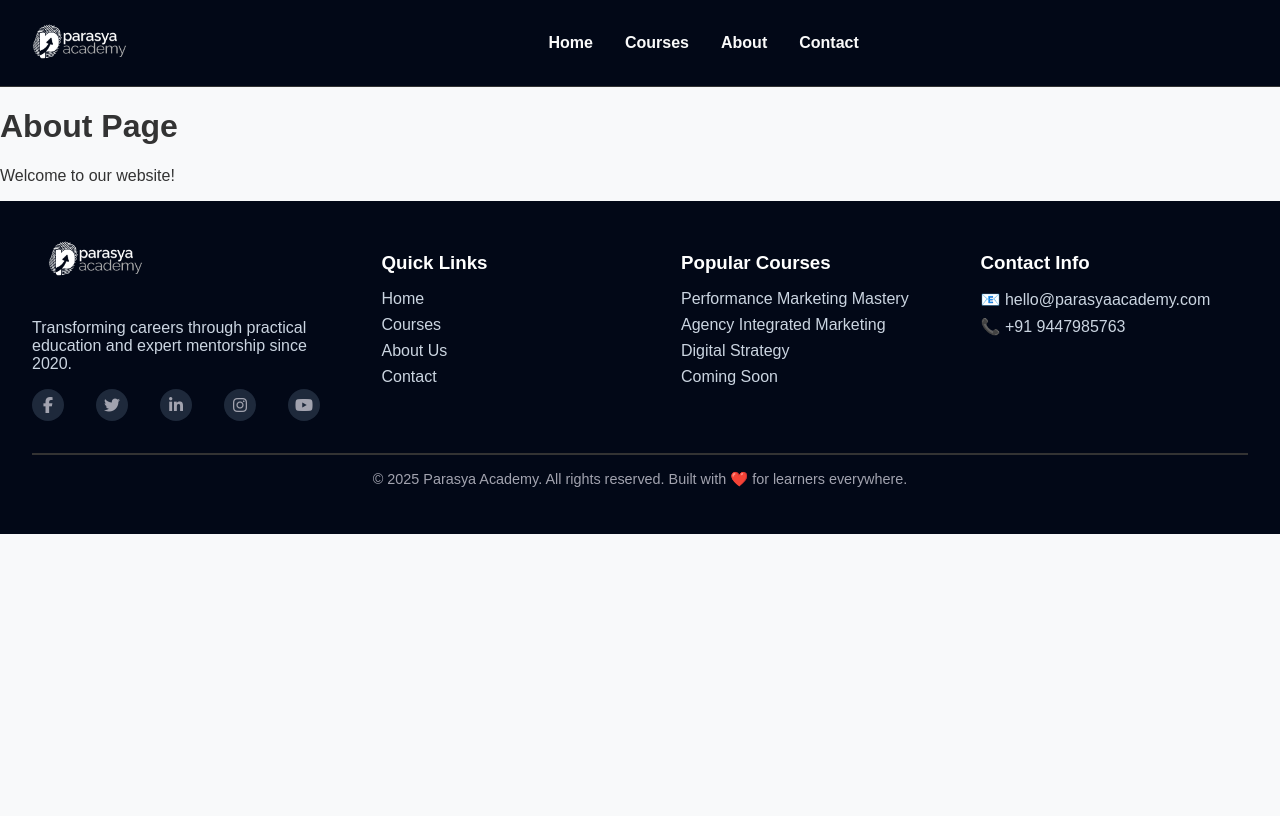
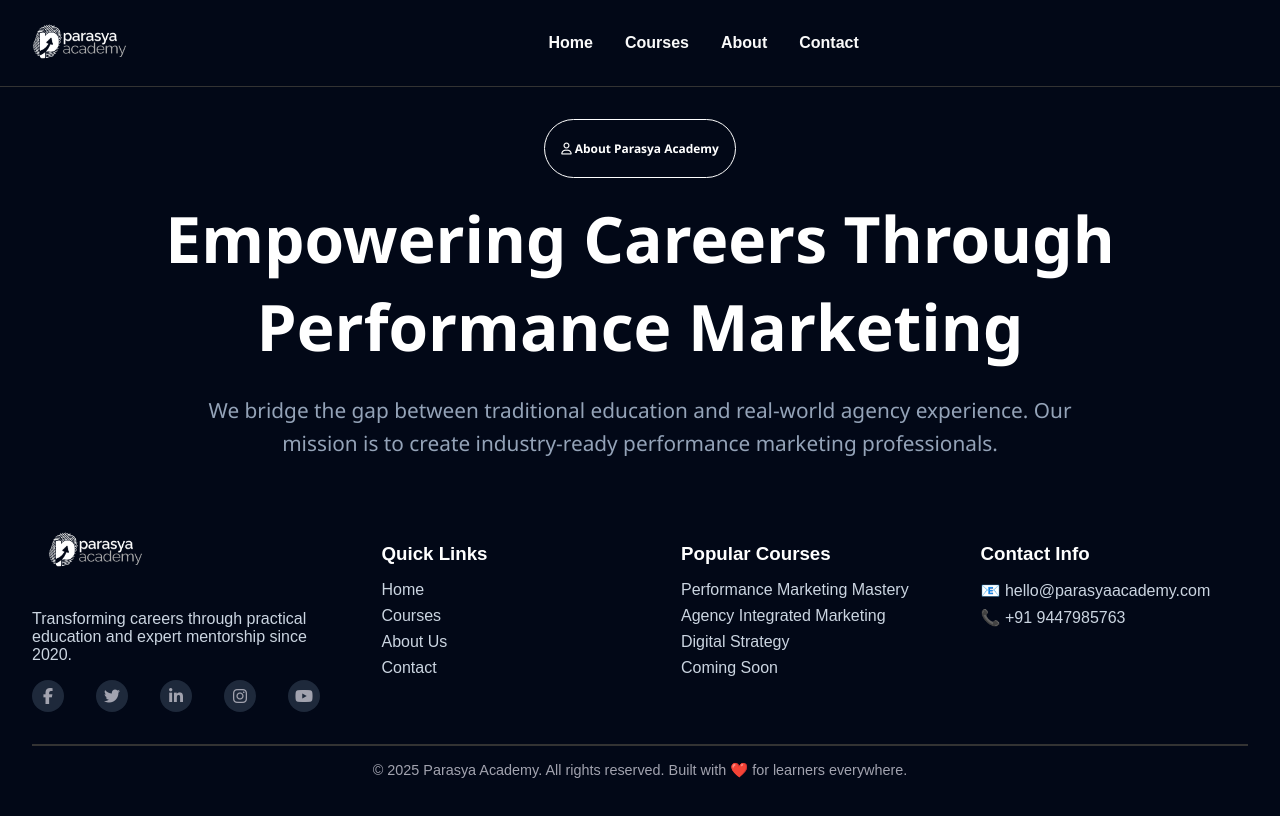
Before and after one commit to parasyadigitalhub/parasya-academy, a React (Vite) app: page /about in a window 1280 px wide. Shown: the top 816 px of the page. Built offline with nearby package versions, Linux system fonts and the light colour scheme.

Commit message:
empo section

```diff
--- a/src/pages/about.jsx
+++ b/src/pages/about.jsx
@@ -1,8 +1,9 @@
+import Empo from "./about/empo";
+
 export default function About() {
   return (
-    <div className="page">
-      <h1>About Page</h1>
-      <p>Welcome to our website!</p>
+    <div>
+      < Empo />
     </div>
   );
 }
--- /dev/null
+++ b/src/pages/about/empo.jsx
@@ -0,0 +1,17 @@
+import './styles/empo.css'
+
+export default function Empo() {
+    return (
+        <div className="empo-container">
+            <div className="empo-badge">
+                <h5><i className="fa-regular fa-user"></i> About Parasya Academy</h5>
+            </div>
+            <div className="empo-headings">
+                <h1>Empowering Careers Through</h1>
+                <h1>Performance Marketing</h1>
+                <p>We bridge the gap between traditional education and real-world agency experience.
+                    Our mission is to create industry-ready performance marketing professionals.</p>
+            </div>
+        </div>
+    )
+}
--- /dev/null
+++ b/src/pages/about/styles/empo.css
@@ -0,0 +1,32 @@
+.empo-container {
+    background-color: #020817;
+    color: white;
+    padding: 2rem 2rem;
+    font-family: 'Segoe UI', Tahoma, Geneva, Verdana, sans-serif;
+    text-align: center;
+}
+
+.empo-badge {
+    background-color: transparent;
+    border: 1px solid #ffffff;
+    padding: 0rem 1rem;
+    display: inline-block;
+    border-radius: 2rem;
+    font-size: 0.9rem;
+    color: white;
+    margin-bottom: 1rem;
+}
+
+.empo-headings h1 {
+    font-size: 4rem;
+    margin: 1px 0;
+    color: white;
+}
+
+.empo-headings p {
+    color: #94A3B8;
+    max-width: 900px;
+    margin: 1.5rem auto 0;
+    font-size: 1.3rem;
+    line-height: 1.6;
+}
```
